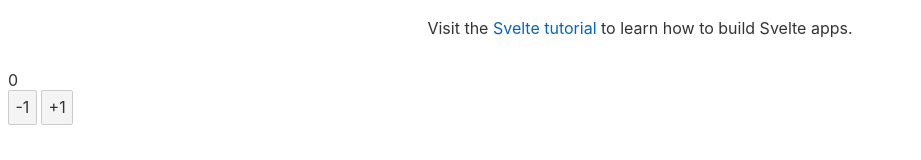
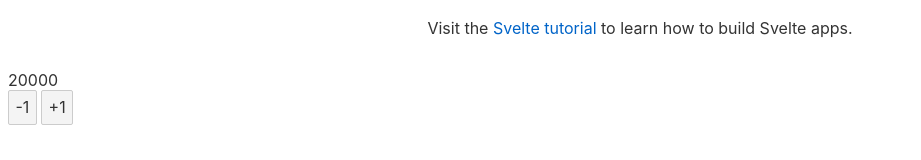
Before and after one commit to globis-org/WeLoveFrontend, a Svelte app in the folder svelte/: page / in a window 1280 px wide. Shown: the part 169-329 px from the top of the page, without its empty margins (0-921 px from the left). Built offline with nearby package versions, Linux system fonts and the light colour scheme.

Commit message:
export count as props

```diff
--- a/svelte/src/App.svelte
+++ b/svelte/src/App.svelte
@@ -1,13 +1,14 @@
 <script lang="ts">
 	export let name: string;
-	import Counter from './/Counter.svelte';
+	import Counter from './Counter.svelte';
+  const p = {count: 20000,}
 </script>
 
 <main>
 	<h1>Hello {name}!</h1>
 	<p>Visit the <a href="https://svelte.dev/tutorial">Svelte tutorial</a> to learn how to build Svelte apps.</p>
 </main>
-<Counter />
+<Counter {...p} />
 
 <style>
 	main {
--- a/svelte/src/Counter.svelte
+++ b/svelte/src/Counter.svelte
@@ -1,7 +1,6 @@
 <script lang="ts">
-	let count = 0;
-
-	const onDecreaseClick = () => (count -= 1)
+	export let count = 0;
+	export const onDecreaseClick = () => (count -= 1)
   const onIncreaseClick = () => (count += 1)
 </script>
 
```
